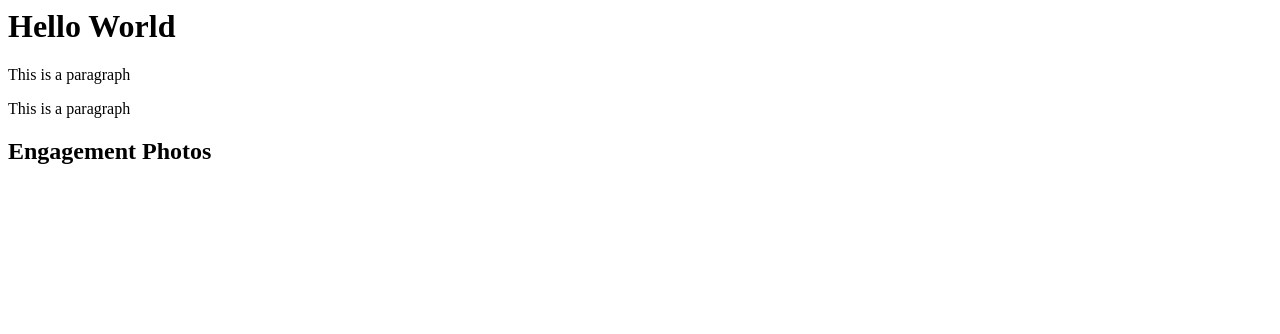
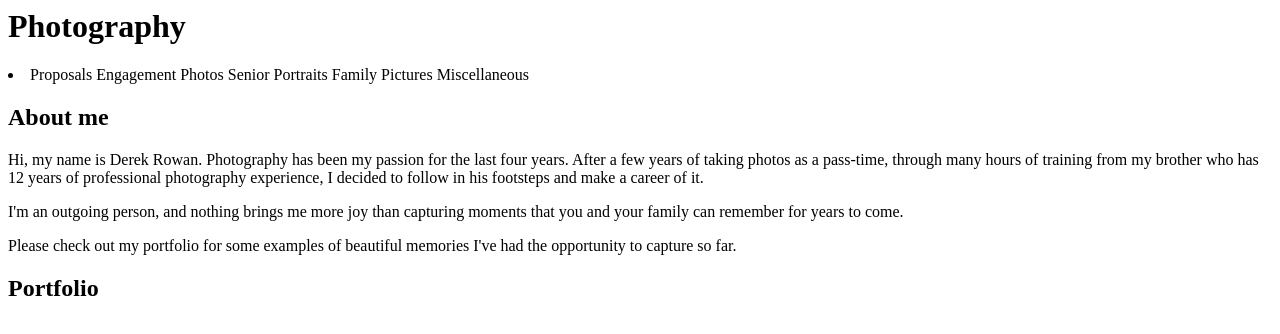
Before and after one commit to MadMonkeyy23/MadMonkeyy23, a plain HTML site: page index.html in a window 1280 px wide. Drawn offline with Linux system fonts and the light colour scheme.

Commit message:
Initial commit

```diff
--- a/index.html
+++ b/index.html
@@ -3,15 +3,31 @@
     <title>Rowan Boats Photography</title>
     <body>
       <h1>
-        Hello World
+        Photography
       </h1>
+      <li>Proposals
+      Engagement Photos
+      Senior Portraits
+      Family Pictures
+      Miscellaneous</li>
+      <h2>
+        About me
+      </h2>
       <p>
-        This is a paragraph
+        Hi, my name is Derek Rowan. Photography has been my passion for the last four years.
+        After a few years of taking photos as a pass-time, through many hours of training
+        from my brother who has 12 years of professional photography experience, I
+        decided to follow in his footsteps and make a career of it.
       </p>
       <p>
-        This is a paragraph
+       I'm an outgoing person, and nothing brings me more joy than capturing
+        moments that you and your family can remember for years to come.
+     </p>
+      <p>
+        Please check out my portfolio for some examples of beautiful memories I've had
+        the opportunity to capture so far.
       </p>
-      <h2>Engagement Photos </h2>
+      <h2>Portfolio </h2>
     </body>
   </head>
 </html>
```
